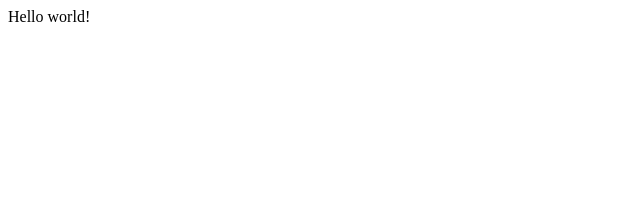
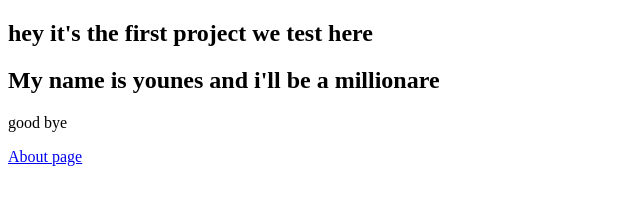
Before and after one commit to Younes-Kellouch/Gatsby_Projects, a Gatsby site: page / in a window 1280 px wide. Shown: the whole page, without its empty margins (0-640 px from the left). Built offline with nearby package versions, Linux system fonts and the light colour scheme; Gatsby itself is replaced by a stand-in of ours.

Commit message:
set uo the new project

```diff
--- a/src/pages/index.js
+++ b/src/pages/index.js
@@ -1,5 +1,15 @@
+import { Link } from "gatsby"
 import React from "react"
 
 export default function Home() {
-  return <div>Hello world!</div>
+  return (
+    <section>
+      <div>
+        <h1>hey it's the first project we test here</h1>
+        <h2>My name is younes and i'll be a millionare</h2>
+        <p>good bye</p>
+        <Link to="/about">About page</Link>
+      </div>
+    </section>
+  )
 }
```
Also changed, not shown: src/pages/about.js (added, +13 -0 lines).
